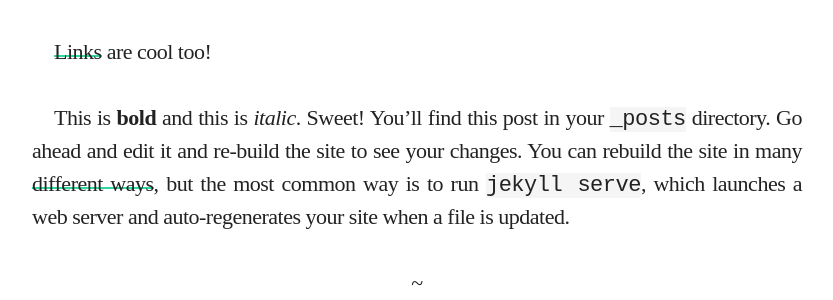
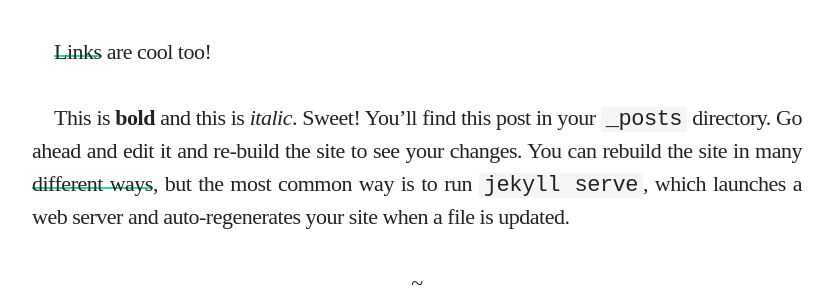
Before and after one commit to gnclmorais/blog, a Jekyll site: the page built from _posts/2016-06-17-welcome-to-jekyll.markdown, in a window 1280 px wide. Shown: the part 295-595 px from the top of the page, without its empty margins (223-1056 px from the left). Built offline with Jekyll 4.4.1, drawn with Linux system fonts in a browser that asks for light colours; some web fonts are replaced.

Commit message:
Better code spans and footer avatar.

```diff
--- a/_sass/_layout.scss
+++ b/_sass/_layout.scss
@@ -160,6 +160,10 @@ blockquote {
   border-radius: 50%;
   display: inline-block;
   vertical-align: middle;
+  // TODO: Improve
+  box-shadow: 0px 0px 15px whitesmoke;
+  padding: 0;
+  margin: 15px;
 
   @media (max-width: 800px) {
     display: none;
--- a/_sass/_syntax-highlighting.scss
+++ b/_sass/_syntax-highlighting.scss
@@ -2,12 +2,20 @@
  * Syntax highlighting styles
  */
 
-.highlight,
+$code-bg: whitesmoke;
+
 .highlighter-rouge {
-  background: whitesmoke; // TODO: Improve
+  background: $code-bg;
+
+  @at-root code#{&} {
+    padding: 0 5px;
+    border-radius: 3px;
+  }
 }
 
 .highlight {
+  background: $code-bg;
+
   .c     { color: #998; font-style: italic } // Comment
   .err   { color: #a61717; background-color: #e3d2d2 } // Error
   .k     { font-weight: bold } // Keyword
--- a/_sass/_utils.scss
+++ b/_sass/_utils.scss
@@ -11,9 +11,9 @@
 }
 
 .u-footer-spacing > * {
-  padding: 5px;
+  margin: 5px;
 
   @media (min-width: 800px) {
-    padding: 15px;
+    margin: 15px;
   }
 }
```
Also changed, not shown: README.md.
